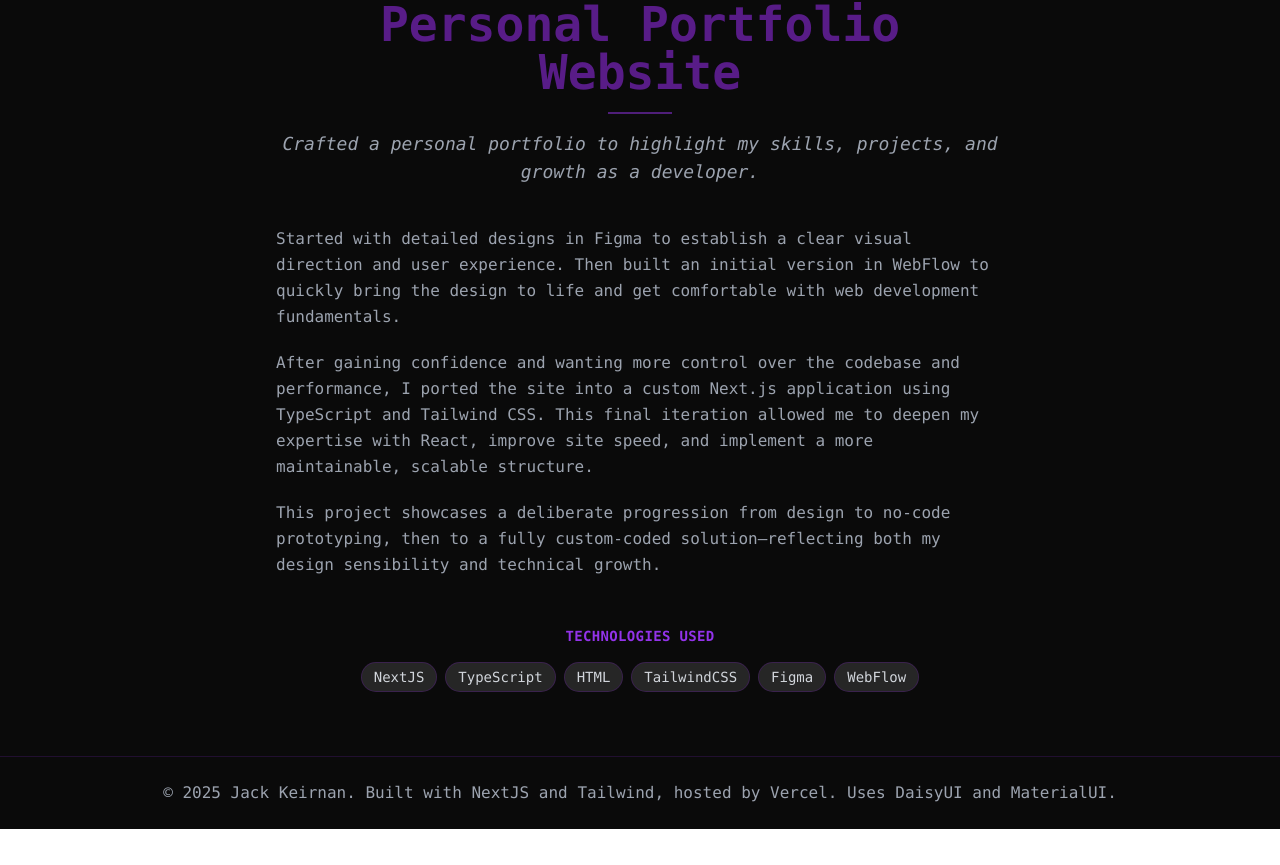
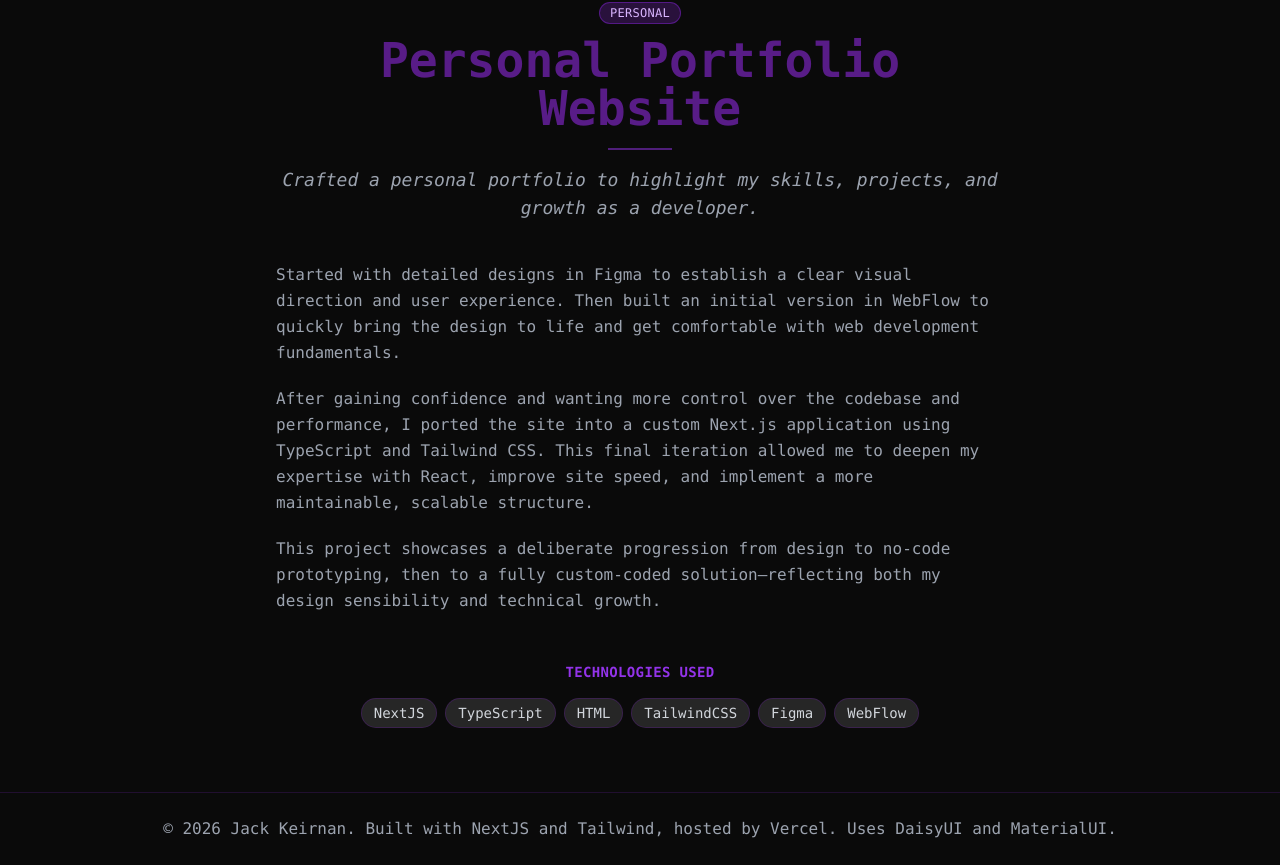
Before and after one commit to JackKeirnan/portfolio, a Next.js app: page /work/portfolio-website in a window 1280 px wide. Shown: the part 565-1430 px from the top of the page. Before the commit the page ends 1394 px from the top, so only its background shows below. Built offline with nearby package versions, Linux system fonts and the light colour scheme.

Commit message:
Reworked Work tab

```diff
--- a/src/app/work/[slug]/page.tsx
+++ b/src/app/work/[slug]/page.tsx
@@ -1,13 +1,13 @@
 import type { Metadata } from "next";
 import { notFound } from "next/navigation";
-import { developer, getProjectBySlug } from "@/data/portfolio";
+import { projects, getProjectBySlug } from "@/data/portfolio";
 import ProjectPage from "@/views/projectpage";
 
 type Params = { slug: string };
 
-// Pre-render a static page for every project at build time.
+// Pre-render a static page for every enabled project at build time.
 export function generateStaticParams(): Params[] {
-  return developer.projects.map((project) => ({ slug: project.slug }));
+  return projects.map((project) => ({ slug: project.slug }));
 }
 
 export async function generateMetadata(
--- a/src/components/projects.tsx
+++ b/src/components/projects.tsx
@@ -4,23 +4,38 @@ import Link from 'next/link';
 import { LanguageWidget } from './languagewidget';
 import { motion } from 'motion/react';
 import { ProjectType } from '@/data/types';
-import { projects } from '@/data/portfolio';
+import { projects, projectCategories } from '@/data/portfolio';
 
-const ProjectCard = ({ project, index }: { project: ProjectType, index: number }) => {
+type CardVariant = 'horizontal' | 'vertical';
+
+const ProjectCard = ({
+    project,
+    index,
+    variant = 'horizontal',
+}: {
+    project: ProjectType;
+    index: number;
+    variant?: CardVariant;
+}) => {
+    const isVertical = variant === 'vertical';
+
     return (
         <motion.div
+            className="h-full"
             initial={{ opacity: 0, y: 16 }}
             animate={{ opacity: 1, y: 0 }}
             transition={{ duration: 0.6, ease: "easeOut", delay: index * 0.08 }}
         >
             <Link
                 href={`/work/${project.slug}`}
-                className="group flex flex-col md:flex-row bg-neutral-800 overflow-hidden border border-neutral-700 rounded-lg hover:border-purple-700 transition"
+                className={`group flex h-full bg-neutral-800 overflow-hidden border border-neutral-700 rounded-lg hover:border-purple-700 transition ${
+                    isVertical ? "flex-col" : "flex-col md:flex-row"
+                }`}
             >
                 {/* Image */}
-                <div className="md:w-2/5 shrink-0">
+                <div className={isVertical ? "w-full" : "md:w-2/5 shrink-0"}>
                     <Image
-                        className="w-full h-56 md:h-full object-cover"
+                        className={`w-full object-cover ${isVertical ? "h-48" : "h-56 md:h-full"}`}
                         src={project.image}
                         alt={`Image describing ${project.title}`}
                         width={1200}
@@ -29,7 +44,7 @@ const ProjectCard = ({ project, index }: { project: ProjectType, index: number }
                 </div>
 
                 {/* Content */}
-                <div className="flex flex-col p-6 md:w-3/5">
+                <div className={`flex flex-col p-6 ${isVertical ? "flex-1" : "md:w-3/5"}`}>
                     <h3 className="text-2xl font-semibold text-purple-400 group-hover:text-purple-300 transition">
                         {project.title}
                     </h3>
@@ -43,6 +58,12 @@ const ProjectCard = ({ project, index }: { project: ProjectType, index: number }
     );
 };
 
+// Pick a responsive column layout based on how many projects a category has.
+const gridClassFor = (count: number) => {
+    if (count === 2) return "grid gap-8 sm:grid-cols-2";
+    return "grid gap-8 sm:grid-cols-2 lg:grid-cols-3";
+};
+
 export const ProjectGrid = () => {
     if (!Array.isArray(projects) || projects.length === 0) {
         return (
@@ -54,10 +75,40 @@ export const ProjectGrid = () => {
     }
 
     return (
-        <div className="max-w-3xl mx-auto px-5 flex flex-col gap-8">
-            {projects.map((project: ProjectType, index: number) => (
-                <ProjectCard key={project.id} project={project} index={index} />
-            ))}
+        <div className="max-w-6xl mx-auto px-5 flex flex-col gap-16">
+            {projectCategories.map((category) => {
+                const items = projects.filter((project) => project.category === category);
+                if (items.length === 0) return null;
+
+                const isSingle = items.length === 1;
+
+                return (
+                    <section key={category} className="flex flex-col gap-8">
+                        <h2 className="text-2xl md:text-3xl font-semibold text-purple-300 border-b border-neutral-700 pb-3">
+                            {category}
+                        </h2>
+
+                        {isSingle ? (
+                            // A lone project keeps the wide, detailed horizontal card.
+                            <div className="max-w-3xl">
+                                <ProjectCard project={items[0]} index={0} variant="horizontal" />
+                            </div>
+                        ) : (
+                            // Multiple projects flow into a responsive grid of compact cards.
+                            <div className={gridClassFor(items.length)}>
+                                {items.map((project: ProjectType, index: number) => (
+                                    <ProjectCard
+                                        key={project.id}
+                                        project={project}
+                                        index={index}
+                                        variant="vertical"
+                                    />
+                                ))}
+                            </div>
+                        )}
+                    </section>
+                );
+            })}
         </div>
     );
 };
--- a/src/data/portfolio.ts
+++ b/src/data/portfolio.ts
@@ -1,4 +1,4 @@
-import { Developer } from "./types";
+import { Developer, ProjectCategory } from "./types";
 
 // Single source of truth for all site copy and asset paths.
 // Components read from this object instead of hardcoding content.
@@ -12,8 +12,8 @@ export const developer: Developer = {
         paragraphs: [
             "I'm Jack – a Software Developer passionate about building clean, effective solutions.",
             "This website is a space where I showcase my projects, skills, and development journey in more detail.",
-            "Currently, I work as a freelance developer, offering a range of services to clients who need reliable, high-quality software solutions. I'm always open to new freelance opportunities — whether it's building something from the ground up or jumping in to support an existing project.",
-            "At the same time, I'm actively seeking a full-time role where I can contribute to a dynamic team, grow alongside experienced developers, and take on long-term challenges that push me to improve.",
+            "I currently work full-time as a Junior Software Engineer at Eseye, where I'm part of a professional team building real-world software and growing alongside experienced developers.",
+            "Outside of my day job, I continue to take on select freelance work — whether it's building something from the ground up or jumping in to support an existing project. I'm always happy to hear from people who need reliable, high-quality software.",
         ],
     },
 
@@ -21,7 +21,7 @@ export const developer: Developer = {
         paragraphs: [
             "Originally from the UK and raised in the Middle East, my background has given me a broad perspective and adaptability — qualities I bring into every project I take on.",
             "With a BSc in Computer Science and hands-on experience in freelance development, I'm committed to continuous learning and refining my craft. I'm a perfectionist at heart, always looking for ways to make things better.",
-            "If you're interested in working together — freelance or full-time — feel free to reach out through any of my socials or contact links.",
+            "If you're interested in working together on a freelance project or just want to connect, feel free to reach out through any of my socials or contact links.",
         ],
     },
 
@@ -55,6 +55,12 @@ export const developer: Developer = {
         subtitle: "Work I've done professionally and independently",
         items: [
             {
+                role: "Junior Software Engineer",
+                meta: "Eseye – July 2025 – Present",
+                description:
+                    "Working within a professional Agile engineering team at an IoT connectivity company, contributing to the development of customer-facing platform tooling and supporting day-to-day delivery.",
+            },
+            {
                 role: "Freelance Developer",
                 meta: "2024 – Present",
                 description:
@@ -87,6 +93,8 @@ export const developer: Developer = {
                 "This project showcases a deliberate progression from design to no-code prototyping, then to a fully custom-coded solution—reflecting both my design sensibility and technical growth.",
             ],
             languages: ["NextJS", "TypeScript", "HTML", "TailwindCSS", "Figma", "WebFlow"],
+            category: "Personal",
+            enabled: true,
         },
         {
             id: 2,
@@ -101,6 +109,8 @@ export const developer: Developer = {
                 "We selected SquareSpace for its ease of use, cost-effectiveness, and low-maintenance requirements. After multiple design demos and feedback sessions, we delivered a clean, professional site aligned with their business goals.",
             ],
             languages: ["SquareSpace", "JavaScript", "HTML", "CSS"],
+            category: "Freelance",
+            enabled: true,
         },
         {
             id: 3,
@@ -115,6 +125,8 @@ export const developer: Developer = {
                 "The final site balanced form and function — maintaining the simplicity requested by the client in order to emphasise the detailed and intricate work that he has displayed. It helped the business improve their online presence, attract new clients, and present a more professional image in a highly competitive industry.",
             ],
             languages: ["Wix", "JavaScript", "HTML", "CSS"],
+            category: "Freelance",
+            enabled: true,
         },
         {
             id: 4,
@@ -129,6 +141,42 @@ export const developer: Developer = {
                 "The redesign not only modernized the look and feel but also enhanced usability, making it easier for potential clients to navigate services, view project galleries, and get in touch.",
             ],
             languages: ["TypeScript", "NextJS", "TailwindCSS", "HTML", "React"],
+            category: "Freelance",
+            enabled: true,
+        },
+        {
+            id: 8,
+            slug: "fattoria-cercatoia",
+            image: "/Images/Fattoria.png",
+            title: "Fattoria Cercatoia",
+            description:
+                "Built a warm, welcoming site for an Italian agriturismo to showcase its character online.",
+            longdescription: [
+                "Fattoria Cercatoia needed a digital home that captured the charm and atmosphere of the property while staying simple for visitors to navigate. The goal was an inviting, image-led site that reflected the personality of the place.",
+                "I developed the site with TypeScript and React, using Tailwind CSS to create a clean, responsive layout that puts the photography and key information front and centre.",
+                "The site is deployed and live on Vercel at fattoria-cercatoia-website.vercel.app.",
+            ],
+            languages: ["TypeScript", "React", "TailwindCSS", "Vercel"],
+            category: "Freelance",
+            enabled: false,
+            liveUrl: "https://fattoria-cercatoia-website.vercel.app",
+        },
+        {
+            id: 9,
+            slug: "l-website",
+            image: "/Images/LWebsite.png",
+            title: "L Website",
+            description:
+                "Created a bespoke, interactive single-page site with playful, custom touches.",
+            longdescription: [
+                "For this freelance project I built a custom single-page website with a focus on interactivity and personality, going beyond a standard static layout to create something memorable for the client.",
+                "The site is built with React and TypeScript on Vite, styled with Tailwind CSS, and brought to life with details like an image lightbox gallery and celebratory confetti animations for a more engaging, hands-on feel.",
+                "It's deployed and live on Vercel at l-website-delta.vercel.app.",
+            ],
+            languages: ["TypeScript", "React", "Vite", "TailwindCSS"],
+            category: "Freelance",
+            enabled: false,
+            liveUrl: "https://l-website-delta.vercel.app",
         },
         {
             id: 5,
@@ -144,6 +192,8 @@ export const developer: Developer = {
                 "This four-month project not only introduced me to full-stack development, but also sparked a deeper interest in web technologies. It challenged me to improve both my technical and leadership skills, and I was proud to receive strong marks for both my contributions and project coordination.",
             ],
             languages: ["Java", "HTML", "CSS", "JavaScript", "React", "SpringBoot", "MySQL"],
+            category: "University",
+            enabled: true,
         },
         {
             id: 6,
@@ -158,6 +208,24 @@ export const developer: Developer = {
                 "Since then, I've continued to explore game development through smaller-scale personal projects, experimenting with features in Unity3D and pushing myself to improve both technically and creatively. Game development has remained a rewarding outlet for creative exploration and a way to sharpen my coding skills in a playful yet personal environment.",
             ],
             languages: ["Unity", "C#", "Figma"],
+            category: "Game Dev",
+            enabled: true,
+        },
+        {
+            id: 10,
+            slug: "pixel-card-game",
+            image: "/Images/WIP.png",
+            title: "Pixel Card Game — Scala Quaranta",
+            description:
+                "A 2D pixel-art implementation of Scala Quaranta, the Italian rummy card game, built in Unity.",
+            longdescription: [
+                "Pixel Card Game is a personal project recreating Scala Quaranta — a variant of Italian rummy — as a 2D pixel-art game. It's played with two 52-card decks plus four jokers (108 cards) and 13-card hands, where players draw and discard to build melds (sets and runs) and a player's first lay-down must total at least 40 points (\"quaranta\").",
+                "I built it in Unity 6 with C#, using the Universal Render Pipeline (URP) 2D renderer and the new Input System. The architecture cleanly separates the card model and rules engine from the UI: the game can run headless for logic testing, while the interactive table builds its entire interface (canvas, piles, cards, and buttons) at runtime.",
+                "The project let me deepen my C# skills and practise designing a non-trivial rules engine — meld detection, lay-offs, and turn flow — alongside building an interactive, drag-to-reorder card interface.",
+            ],
+            languages: ["Unity", "C#"],
+            category: "Game Dev",
+            enabled: true,
         },
     ],
 
@@ -174,7 +242,7 @@ export const developer: Developer = {
     },
 
     footer:
-        "© 2025 Jack Keirnan. Built with NextJS and Tailwind, hosted by Vercel. Uses DaisyUI and MaterialUI.",
+        "© 2026 Jack Keirnan. Built with NextJS and Tailwind, hosted by Vercel. Uses DaisyUI and MaterialUI.",
 };
 
 // Primary site navigation, shared by the Navbar.
@@ -185,8 +253,19 @@ export const navLinks = [
 ];
 
 // Convenience re-export for components that only need the project list.
-export const projects = developer.projects;
+// Filtered to projects that are enabled (enabled is true or omitted).
+export const projects = developer.projects.filter((project) => project.enabled !== false);
 
-// Look up a single project by its URL slug (used by the /work/[slug] route).
+// Order in which project categories are displayed on the Work page.
+// Categories with no projects are skipped automatically.
+export const projectCategories: ProjectCategory[] = [
+    "Freelance",
+    "University",
+    "Game Dev",
+    "Personal",
+];
+
+// Look up a single enabled project by its URL slug (used by the /work/[slug] route).
+// Disabled projects return undefined so their detail page 404s.
 export const getProjectBySlug = (slug: string) =>
-    developer.projects.find((project) => project.slug === slug);
+    projects.find((project) => project.slug === slug);
--- a/src/views/projectpage.tsx
+++ b/src/views/projectpage.tsx
@@ -22,9 +22,22 @@ export default function ProjectPage({ project }: { project: ProjectType }) {
 
       {/* Title + tagline */}
       <header className="text-center mt-10">
+        <span className="inline-block mb-3 px-2.5 py-0.5 text-xs font-medium uppercase tracking-wide text-purple-300 bg-purple-900/40 border border-purple-700/50 rounded-full">
+          {project.category}
+        </span>
         <h1 className="text-4xl md:text-5xl font-bold text-purple-900">{project.title}</h1>
         <div className="w-16 h-[2px] bg-purple-600/50 mx-auto mt-4" />
         <p className="text-lg italic text-gray-400 mt-4">{project.description}</p>
+        {project.liveUrl && (
+          <a
+            href={project.liveUrl}
+            target="_blank"
+            rel="noopener noreferrer"
+            className="inline-block mt-6 px-5 py-2 text-sm font-medium text-neutral-300 bg-purple-900 border-none rounded-md hover:bg-purple-800 transition"
+          >
+            Visit Live Site ↗
+          </a>
+        )}
       </header>
 
       {/* Body */}
```
Also changed, not shown: src/data/types.ts (+9 -0 lines), public/Images/WIP.png (added).
